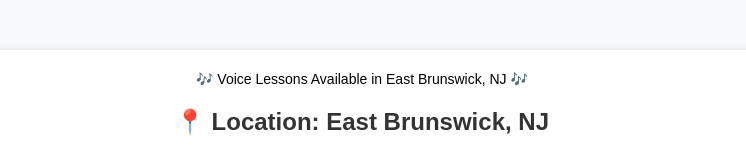
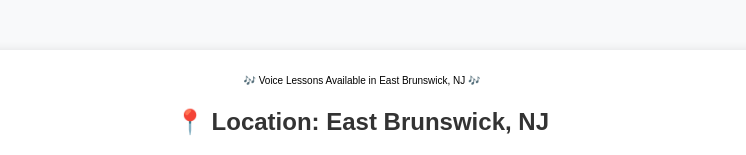
Before and after one commit to HyunjungSOP/Voice-Lession-Details, a plain HTML site: page index.html in a window 1280 px wide. Shown: the top 155 px of the page, without its empty margins (278-1024 px from the left). Drawn offline with Linux system fonts and the light colour scheme.

Commit message:
Update index.html

```diff
--- a/index.html
+++ b/index.html
@@ -43,7 +43,7 @@
 </head>
 <body>
     <div class="container">
-        <span style="font-size: 14px;">🎶 Voice Lessons Available in East Brunswick, NJ 🎶</span>
+        <span style="font-size: 10px;">🎶 Voice Lessons Available in East Brunswick, NJ 🎶</span>
         <h2>📍 Location: East Brunswick, NJ</h2>
 
         <h2>🎵 About the Instructor</h2>
```
